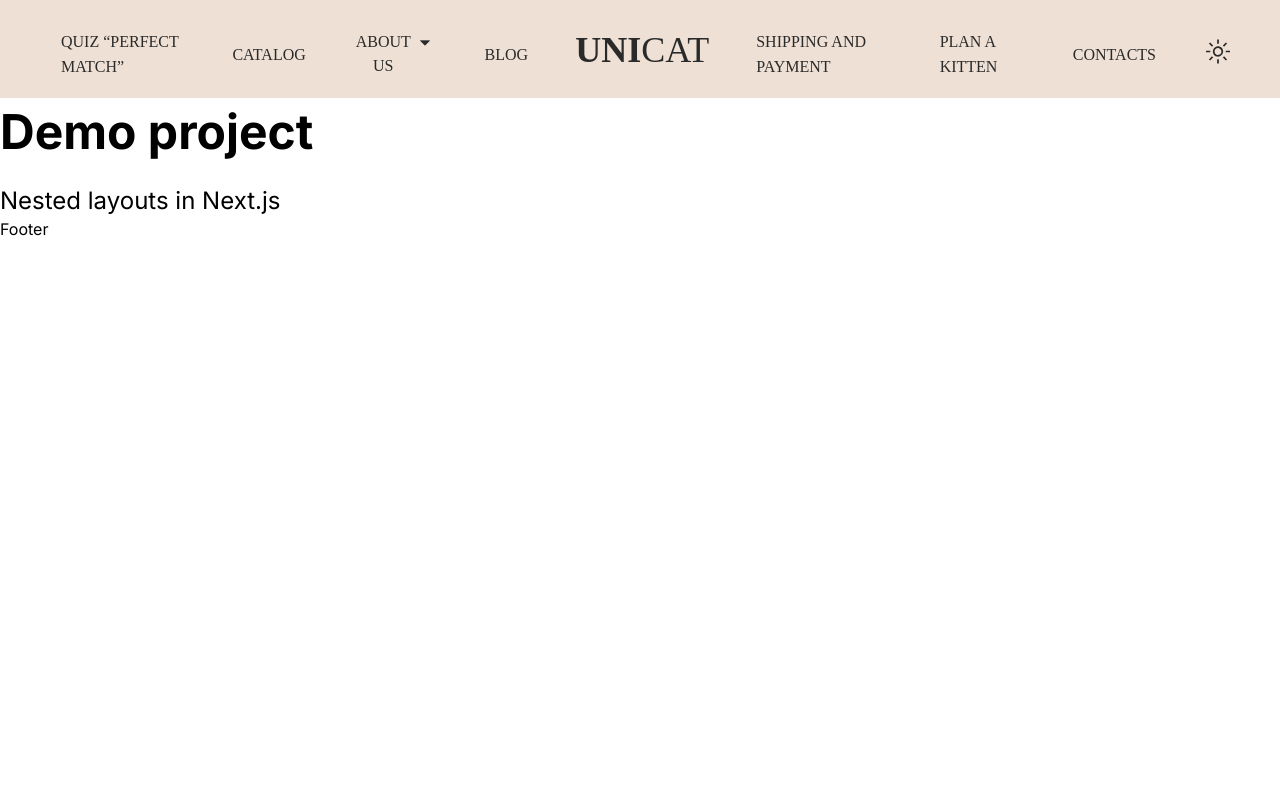
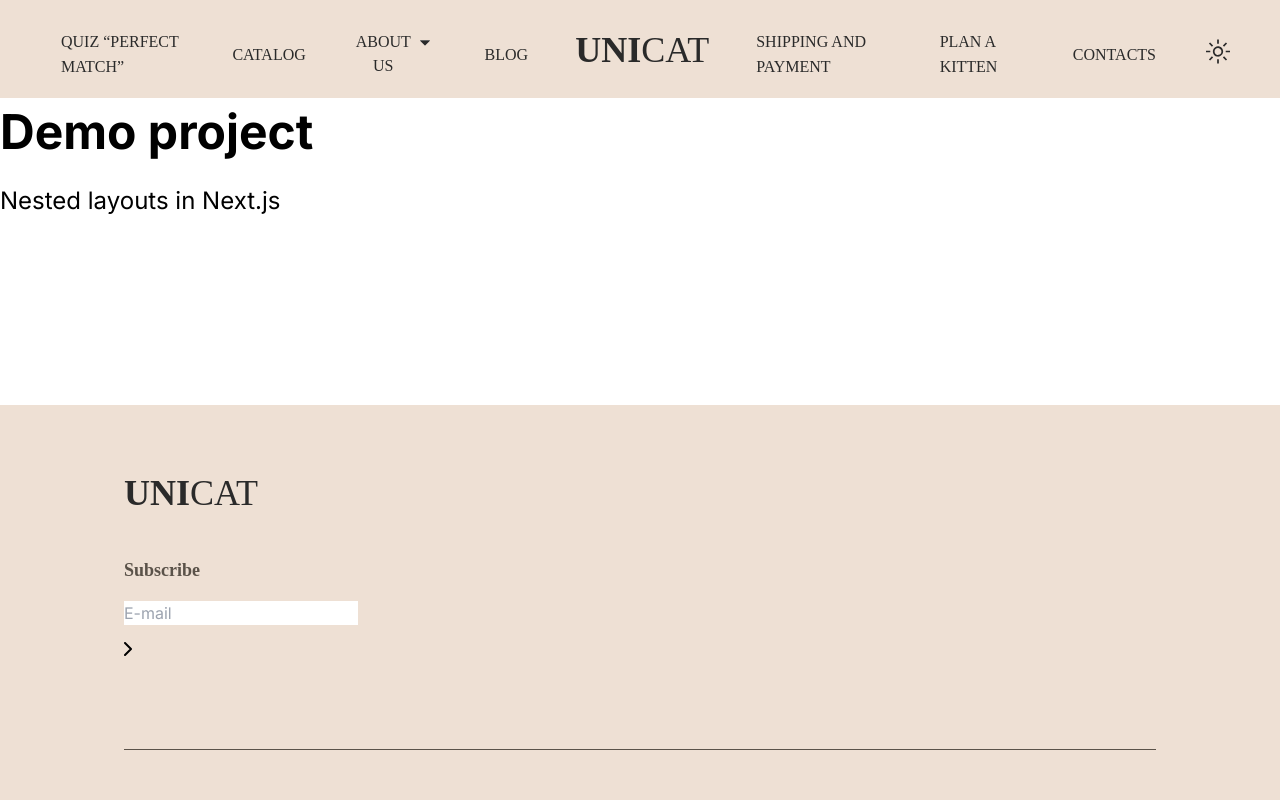
Before and after one commit to B1ackBoron/UniCat, a Next.js app: page / in a window 1280 px wide. Built offline with nearby package versions, Linux system fonts and the light colour scheme.

Commit message:
added footer

```diff
--- a/src/app/(primary)/layout.tsx
+++ b/src/app/(primary)/layout.tsx
@@ -9,14 +9,12 @@ interface MainLayoutProps {
 
 const MainLayout: React.FC<MainLayoutProps> = ({ children }) => {
   return (
-    <div className="flex flex-col min-h-screen">
-      <div className="flex-grow">
-        <Providers>
-          <Header />
-          <main>{children}</main>
-          <Footer />
-        </Providers>
-      </div>
+    <div className="flex flex-col min-h-screen m-0">
+      <Providers>
+        <Header />
+        <main className="flex-grow">{children}</main>
+        <Footer />
+      </Providers>
     </div>
   );
 };
--- a/src/components/Footer.tsx
+++ b/src/components/Footer.tsx
@@ -1,5 +1,41 @@
+"use client";
+
+import { useState } from "react";
+import { arrowRight } from "../icons/footerIcons";
+
 type Props = {};
 const Footer = (props: Props) => {
-  return <div>Footer</div>;
+  const [email, setEmail] = useState("");
+  const handleEditEmail = (e: React.ChangeEvent<HTMLInputElement>) => {
+    setEmail(e.target.value);
+  };
+  return (
+    <footer className="flex w-full h-[395px] justify-center items-center bg-bgLightColor dark:bg-bgDarkColor">
+      <div className="w-full inline-flex flex-col items-start gap-[93px] pt-[68px] px-[124px] pb-[51px]">
+        <div className="flex items-center gap-[278px]">
+          <div className="flex flex-col items-start gap-[43px]">
+            <div className="text-textLightMode dark:text-gold uppercase text-center font-ubuntu text-4xl not-italic">
+              <span className="font-bold">uni</span>
+              <span className="font-light">cat</span>
+            </div>
+            <form className="flex flex-col items-start gap-[17px]">
+              <label className="text-secondary1800 dark:text-secondary1500 text-center font-zilla text-lg not-italic font-bold ">
+                Subscribe
+              </label>
+              <input
+                type="text"
+                value={email}
+                onChange={handleEditEmail}
+                placeholder="E-mail"
+              />
+              <button type="submit">{arrowRight}</button>
+            </form>
+          </div>
+          <div className=""></div>
+        </div>
+        <span className="w-full h-[1px] bg-secondary800 dark:bg-secondary400"></span>
+      </div>
+    </footer>
+  );
 };
 export default Footer;
--- /dev/null
+++ b/src/icons/footerIcons.tsx
@@ -0,0 +1,17 @@
+export const arrowRight = (
+  <svg
+    xmlns="http://www.w3.org/2000/svg"
+    width="8"
+    height="14"
+    viewBox="0 0 8 14"
+    fill="none"
+  >
+    <path
+      d="M1 13L7 7L1 1"
+      stroke="currentColor"
+      stroke-width="2"
+      stroke-linecap="round"
+      stroke-linejoin="round"
+    />
+  </svg>
+);
--- a/tailwind.config.ts
+++ b/tailwind.config.ts
@@ -14,9 +14,14 @@ const config: Config = {
       bgLightColor: "#EEE0D4",
       textLightMode: "#2A2A2A",
       white: "#FFF",
+      gold: "#F5E4D0",
+      secondary400: "#555",
+      secondary800: "#5A5249",
       secondary1100: "#F9F5F1",
       secondary1200: "#F3EBE2",
       secondary1400: "#E8D6C5",
+      secondary1500: "#E2CCB7",
+      secondary1800: "#5A5249",
     },
     fontFamily: {
       ubuntu: ["Ubuntu"],
```
